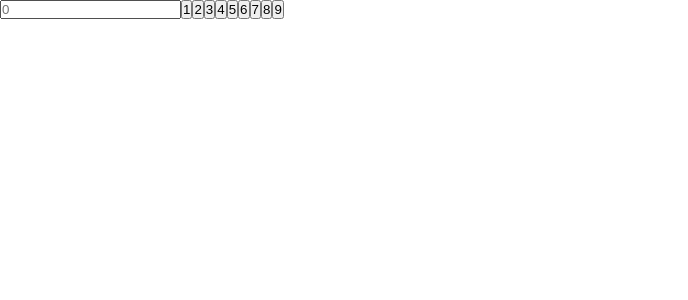
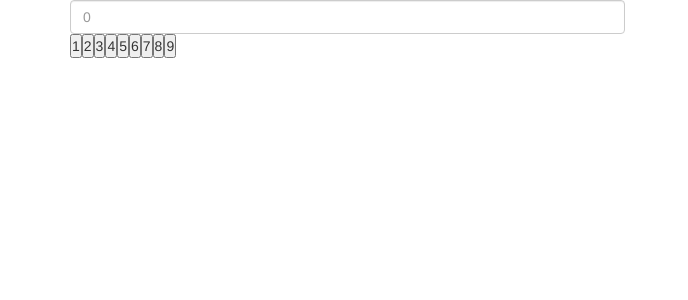
Before and after one commit to DanPendragom/angular-calculadora, an Angular app: page / in a window 1280 px wide. Shown: the top 300 px of the page, without its empty margins (0-688 px from the left). Built offline with nearby package versions, Linux system fonts and the light colour scheme.

Commit message:
Adicionando bootstrap via npm

```diff
--- a/angular.json
+++ b/angular.json
@@ -24,7 +24,8 @@
               "src/assets"
             ],
             "styles": [
-              "src/styles.css"
+              "src/styles.css",
+              "node_modules/bootstrap/dist/css/bootstrap.min.css"
             ],
             "scripts": []
           },
--- a/package.json
+++ b/package.json
@@ -19,6 +19,7 @@
     "@angular/platform-browser": "~8.2.9",
     "@angular/platform-browser-dynamic": "~8.2.9",
     "@angular/router": "~8.2.9",
+    "bootstrap": "^3.4.1",
     "rxjs": "~6.4.0",
     "tslib": "^1.10.0",
     "zone.js": "~0.9.1"
--- a/src/app/calculadora/components/calculadora/calculadora.component.html
+++ b/src/app/calculadora/components/calculadora/calculadora.component.html
@@ -1,5 +1,7 @@
-<div>
-    <input type="text" placeholder="0">
+<div class="container">
+    <div class="row">
+        <div class="col-md-6">
+            <input class="form-control" type="text" placeholder="0">
             <button>1</button>
             <button>2</button>
             <button>3</button>
@@ -10,3 +12,5 @@
             <button>8</button>
             <button>9</button>
         </div>
+    </div>
+</div>
```
Also changed, not shown: 1 other file (tests, documents, lock files or other folders). Lines whose indentation alone changed are shown as unchanged.
